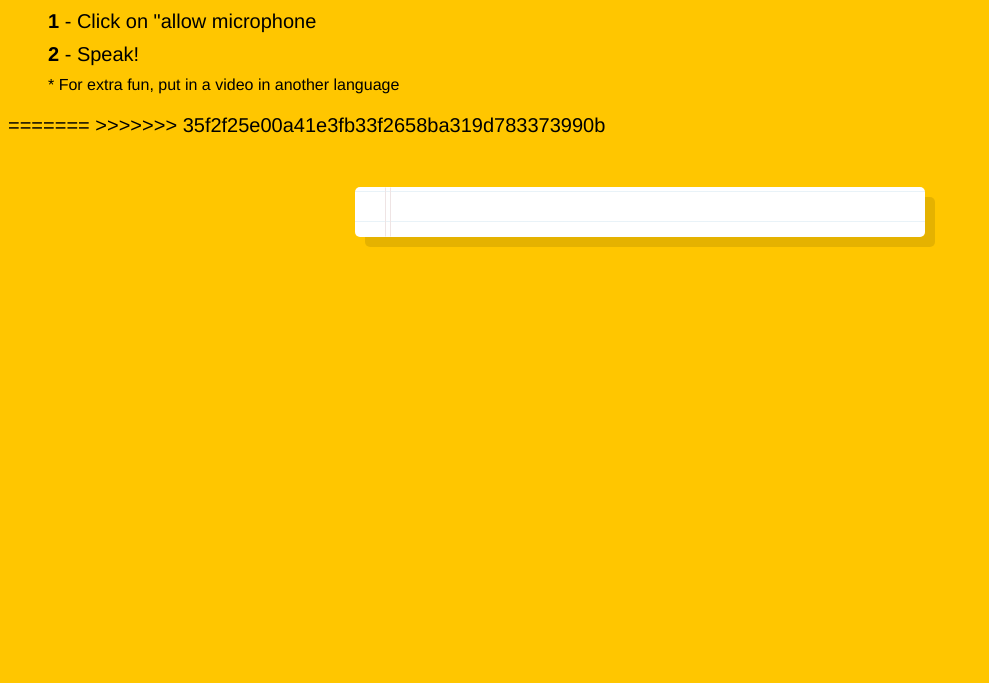
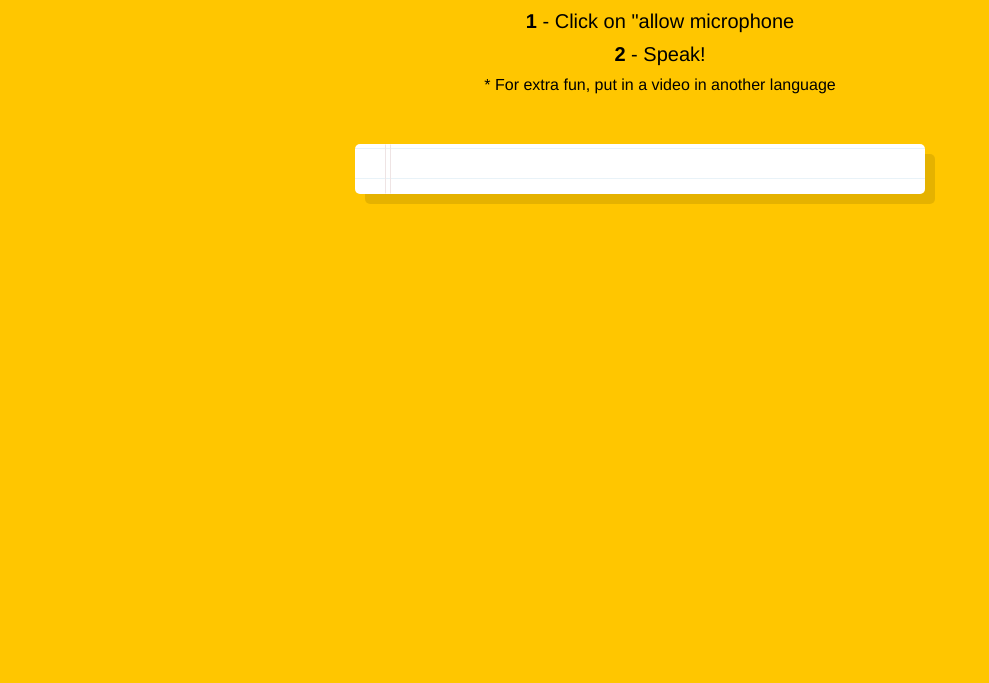
Before and after one commit to caioAugustoRodrigues/js-voice, a website: page index.html in a window 1280 px wide. Shown: the part 117-800 px from the top of the page, without its empty margins (0-989 px from the left). Drawn offline with Linux system fonts and the light colour scheme.

Commit message:
modified:   index.html

```diff
--- a/index.html
+++ b/index.html
@@ -5,8 +5,8 @@
   <title>Speech Detection</title>
 </head>
 <body>
-<<<<<<< HEAD
   <div class="title">Javascript Speech Detection</div>
+
   <div class="tutorial">
     <h2>How to use:</h2>
     <ul>
@@ -14,11 +14,8 @@
       <li><span class="number">2</span> - Speak!</li>
       <li class="last">* For extra fun, put in a video in another language</li>
     </ul>
+  </div>
 
-  </div>
-=======
-
->>>>>>> 35f2f25e00a41e3fb33f2658ba319d783373990b
   <div class="words" contenteditable>
   </div>
 
@@ -65,7 +62,6 @@
       font-family: 'helvetica neue', sans-serif;
       font-weight: 200;
       font-size: 20px;
-<<<<<<< HEAD
       text-align: center;
     }
 
@@ -91,8 +87,6 @@
 
     .number {
       font-weight: 600;
-=======
->>>>>>> 35f2f25e00a41e3fb33f2658ba319d783373990b
     }
 
     .words {
```
